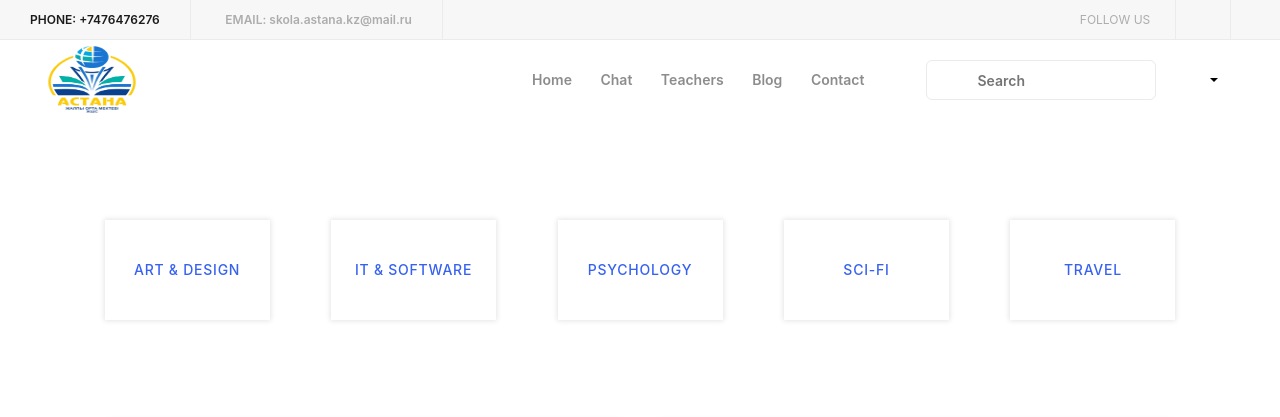
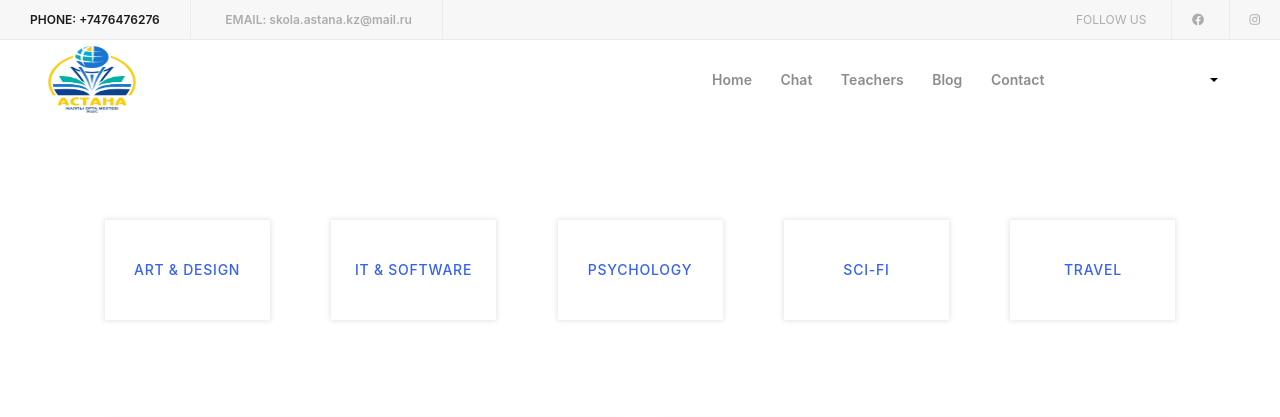
Before and after one commit to shakhruzdev/Astana_School, a Django app: page /blog/ in a window 1280 px wide. Shown: the top 417 px of the page. Run offline with Django 5.2, Linux system fonts and the light colour scheme; data comes from the database, SQL or seed files in the repository; both versions use the stored data as it was after the commit; some libraries are stand-ins or nearby versions; some web fonts are replaced.

Commit message:
Initial commit

```diff
--- a/authentication/views.py
+++ b/authentication/views.py
@@ -99,6 +99,8 @@ def profile_view(request):
 
 
 def home_view(request):
+    if not request.user.is_authenticated:
+        return redirect("register")
     posts = Post.objects.order_by("?")[:2]
     teachers = Teacher.objects.order_by("?")[:3]
 
--- a/templates/blog.html
+++ b/templates/blog.html
@@ -8,7 +8,7 @@
                     <div class="blog-catagories mb-70 d-flex flex-wrap justify-content-between">
                         {% for category in categories %}
                             <div class="single-catagories bg-img">
-                                    <h6>{{ category.name }}</h6>
+                                <h6>{{ category.name }}</h6>
                             </div>
                         {% endfor %}
                     </div>
--- a/templates/layouts/base.html
+++ b/templates/layouts/base.html
@@ -8,9 +8,9 @@
     <meta http-equiv="X-UA-Compatible" content="IE=edge">
     <meta name="viewport" content="width=device-width, initial-scale=1, shrink-to-fit=no">
 
-    <title>Astana - Education</title>
+    <title>Astana</title>
 
-    <link rel="icon" href="{% static 'img/core-img/favicon.ico' %}">
+    <link rel="icon" href="{% static 'img/core-img/astana_logo.ico' %}">
 
     <link rel="stylesheet" href="{% static 'style.css' %}">
     <link href="https://fonts.googleapis.com/css2?family=Inter:wght@400;600&display=swap" rel="stylesheet">
@@ -31,10 +31,8 @@
         </div>
         <div class="follow-us">
             <span>Follow us</span>
-            <a href="https://www.facebook.com/profile.php?id=61551937834519" target="_blank"><i class="fa fa-facebook"
-                                                                                                aria-hidden="true"></i></a>
-            <a href="https://www.instagram.com/_astana_shkola/" target="_blank"><i class="fa fa-instagram"
-                                                                                   aria-hidden="true"></i></a>
+            <a href="https://www.facebook.com/profile.php?id=61551937834519" target="_blank"><i class="fab fa-facebook"></i></a>
+            <a href="https://www.instagram.com/_astana_shkola/" target="_blank"><i class="fab fa-instagram"></i></a>
         </div>
     </div>
 
@@ -57,20 +55,13 @@
                     </div>
 
                     <div class="classynav">
-                        <ul>
+                        <ul style="margin-right: 150px">
                             <li><a href="{% url 'home' %}">Home</a></li>
                             <li><a href="/room/school/">Chat</a></li>
                             <li><a href="{% url 'teachers' %}">Teachers</a></li>
                             <li><a href="{% url 'blog_list' %}">Blog</a></li>
                             <li><a href="{% url 'contact_view' %}">Contact</a></li>
                         </ul>
-
-                        <div class="search-area">
-                            <form action="#" method="post">
-                                <input type="search" name="search" id="search" placeholder="Search">
-                                <button type="submit"><i class="fa fa-search" aria-hidden="true"></i></button>
-                            </form>
-                        </div>
 
                         <div class="login-state d-flex align-items-center">
                             <div class="user-name mr-30">
@@ -140,23 +131,20 @@
         </div>
         <div class="follow-us">
             <span>Follow us</span>
-            <a href="https://www.facebook.com/profile.php?id=61551937834519" target="_blank"><i class="fa fa-facebook"
-                                                                                                aria-hidden="true"></i></a>
-            <a href="https://www.instagram.com/_astana_shkola/" target="_blank"><i class="fa fa-instagram"
-                                                                                   aria-hidden="true"></i></a>
+            <a href="https://www.facebook.com/profile.php?id=61551937834519" target="_blank"><i class="fab fa-facebook"></i></a>
+            <a href="https://www.instagram.com/_astana_shkola/" target="_blank"><i class="fab fa-instagram"></i></a>
         </div>
     </div>
 </footer>
 
 
-<script data-cfasync="false"
-        src="https://preview.colorlib.com/cdn-cgi/scripts/5c5dd728/cloudflare-static/email-decode.min.js"></script>
+<script data-cfasync="false" src="https://preview.colorlib.com/cdn-cgi/scripts/5c5dd728/cloudflare-static/email-decode.min.js"></script>
 <script src="{% static 'js/jquery/jquery-2.2.4.min.js' %}"></script>
 <script src="{% static 'js/bootstrap/popper.min.js' %}"></script>
 <script src="{% static 'js/bootstrap/bootstrap.min.js' %}"></script>
 <script src="{% static 'js/plugins/plugins.js' %}"></script>
 <script src="{% static 'js/active.js' %}"></script>
-
+<link rel="stylesheet" href="https://cdnjs.cloudflare.com/ajax/libs/font-awesome/5.15.4/css/all.min.css">
 <script async src="https://www.googletagmanager.com/gtag/js?id=UA-23581568-13"></script>
 <script>
     window.dataLayer = window.dataLayer || [];
@@ -180,6 +168,12 @@
         integrity="sha512-ZpsOmlRQV6y907TI0dKBHq9Md29nnaEIPlkf84rnaERnq6zvWvPUqr2ft8M1aS28oN72PdrCzSjY4U6VaAw1EQ=="
         data-cf-beacon='{"rayId":"93fac72aa968404a","version":"2025.4.0-1-g37f21b1","serverTiming":{"name":{"cfExtPri":true,"cfL4":true,"cfSpeedBrain":true,"cfCacheStatus":true}},"token":"cd0b4b3a733644fc843ef0b185f98241","b":1}'
         crossorigin="anonymous"></script>
+
+
+
+
+<script type="module" src="https://unpkg.com/ionicons@7.1.0/dist/ionicons/ionicons.esm.js"></script>
+<script nomodule src="https://unpkg.com/ionicons@7.1.0/dist/ionicons/ionicons.js"></script>
 </body>
 
 </html>
```
Also changed, not shown: db.sqlite3.
